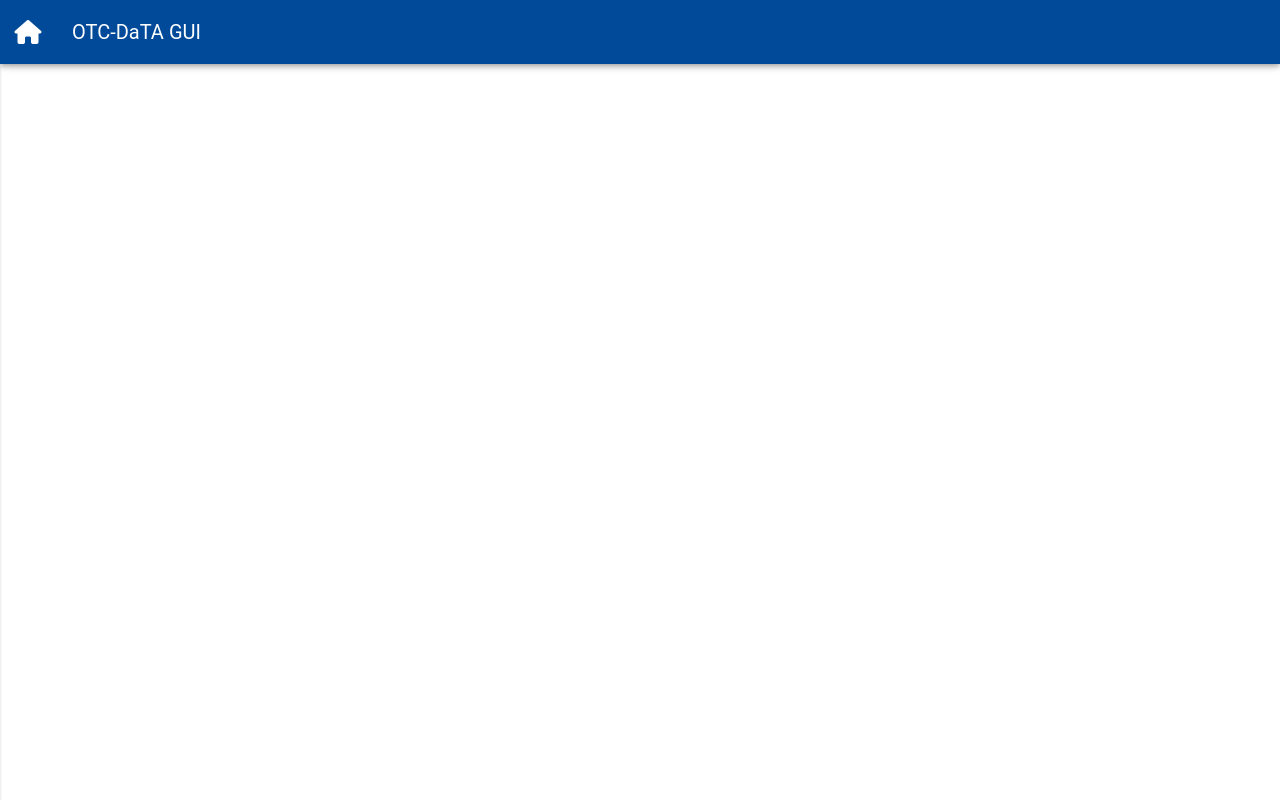
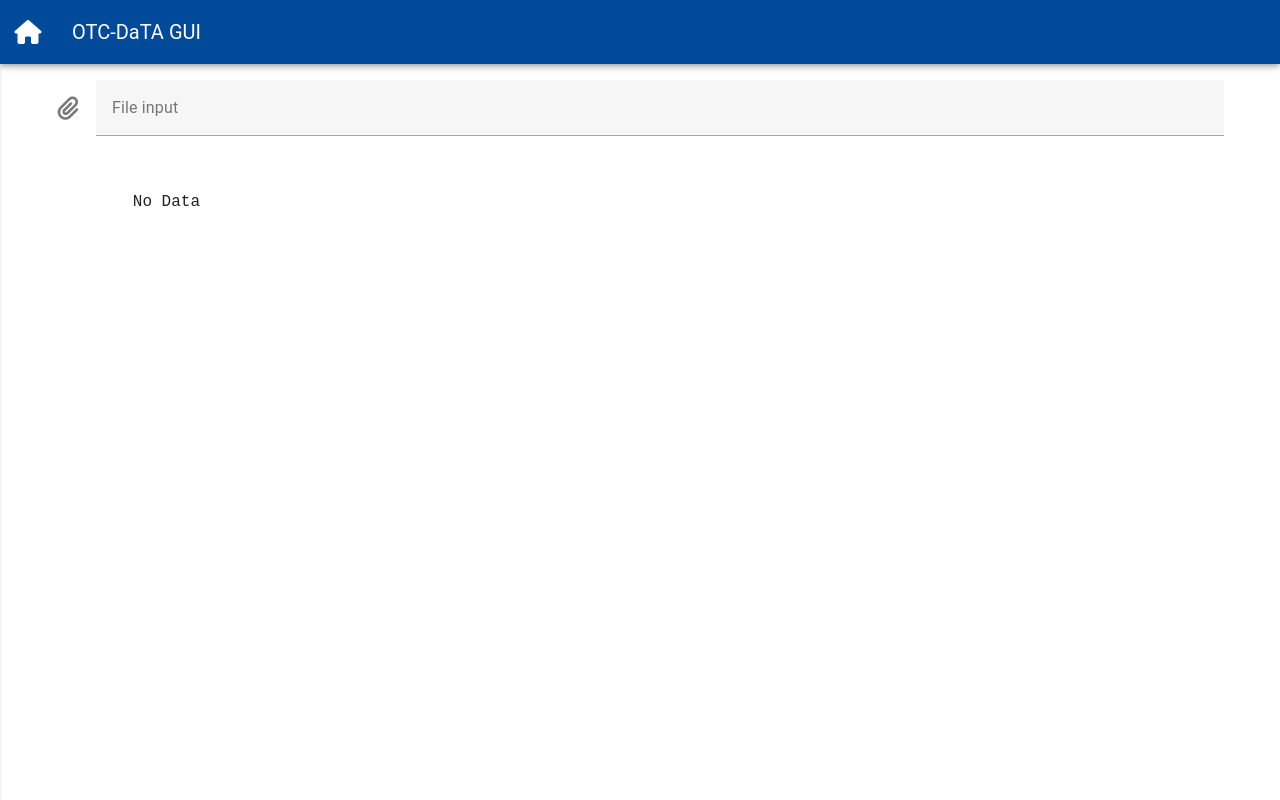
Before and after one commit to vac-mmis/GUI4PDT, a Vue app in the folder frontend/: page /file in a window 1280 px wide. Built offline with nearby package versions, Linux system fonts and the light colour scheme; no server answers; what vue-dompurify-html would draw is missing.

Commit message:
file upload testing

```diff
--- a/frontend/src/components/MainComponents/NavBar.vue
+++ b/frontend/src/components/MainComponents/NavBar.vue
@@ -5,14 +5,8 @@
     </v-app-bar>
     <v-navigation-drawer color="primary" temporary dark v-model="drawer" elevation="1">
         <v-list>
-            <v-list-item
-                v-for="item of menuItems"
-                :key="item.title"
-                :to="item.route"
-                link
-                :prepend-icon="item.icon"
-                :title="item.title"
-            >
+            <v-list-item v-for="item of menuItems" :key="item.title" :to="item.route" link :prepend-icon="item.icon"
+                :title="item.title">
             </v-list-item>
         </v-list>
     </v-navigation-drawer>
@@ -31,7 +25,9 @@ const toggleDrawer = () => {
  * Add a item in the menu drawer here
  */
 const menuItems = [
+    { title: "File", icon: "fas fa-file", route: "/file" },
     { title: "Plot", icon: "fas fa-cube", route: "/" },
     { title: "About", icon: "$info", route: "/about" },
+
 ];
 </script>
--- a/frontend/src/router/index.ts
+++ b/frontend/src/router/index.ts
@@ -4,10 +4,12 @@
 import { createRouter, createWebHistory } from "vue-router";
 const ThreeView = () => import("@/views/PlotView.vue");
 const AboutView = () => import("@/views/AboutView.vue");
+const FileView = () => import("@/views/FileHandlerView.vue");
 
 const router = createRouter({
     history: createWebHistory(import.meta.env.BASE_URL),
     routes: [
+
         {
             path: "/",
             name: "Plot Test",
@@ -24,6 +26,15 @@ const router = createRouter({
                 icon: "fa fa-info",
             },
         },
+        {
+            path: "/file",
+            name: "File Handler",
+            component: FileView,
+            meta: {
+                icon: "fa fa-info",
+            },
+        },
+
     ],
 });
 
--- /dev/null
+++ b/frontend/src/store/file.store.ts
@@ -0,0 +1,23 @@
+/**
+ * Stores and loads filesd
+ *
+ * @module Store.File
+ */
+
+import {defineStore} from "pinia";
+
+export const fileStore = defineStore('files', {
+    state: () => ({
+      selectedFiles: [] as File[],
+    }),
+    actions: {
+      updateFiles(files: File[]) {
+        this.selectedFiles = files;
+      },
+    },
+    getters: {
+      getSelectedFiles(): File[] {
+        return this.selectedFiles;
+      },
+    },
+  });
--- /dev/null
+++ b/frontend/src/views/FileHandlerView.vue
@@ -0,0 +1,47 @@
+<template>
+    <v-container>
+        <v-file-input accept=".json" label="File input" v-model="selectedFile" @change="handleFileChange"></v-file-input>
+    </v-container>
+    <v-container>
+        <pre>
+        {{ jsonData }}
+    </pre>
+    </v-container>
+</template>
+
+<script setup lang="ts">
+
+
+import { ref } from "vue";
+import { fileStore } from '@/store/file.store';
+
+
+const jsonData = ref("No Data")
+
+const fstore = fileStore()
+
+const selectedFile = ref<File[]>()
+
+const handleFileChange = async () => {
+    if (selectedFile.value) {
+        fstore.updateFiles(selectedFile.value)
+
+        const reader = new FileReader();
+
+        reader.onload = (e) => {
+            const fileContent = e.target?.result as string;
+            try {
+                const jsonObject = JSON.parse(fileContent); // Hier wird der Dateiinhalt in ein JSON-Objekt umgewandelt
+                jsonData.value = jsonObject;
+            } catch (error) {
+                console.error('Fehler beim Parsen der JSON-Datei:', error);
+            }
+        };
+
+        reader.readAsText(fstore.getSelectedFiles[0]); // Datei als Text lesen
+    } else {
+        console.log('Keine Datei ausgewählt');
+    }
+}
+
+</script>
```
